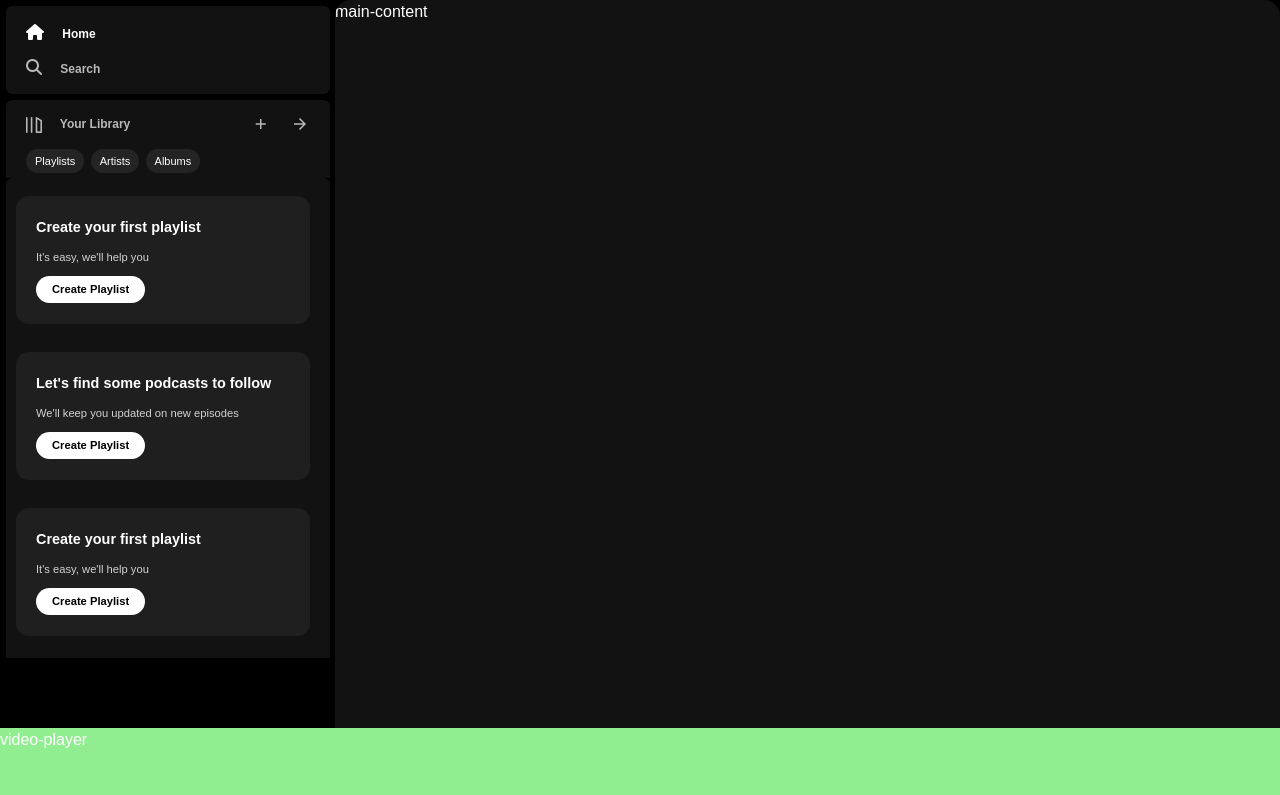
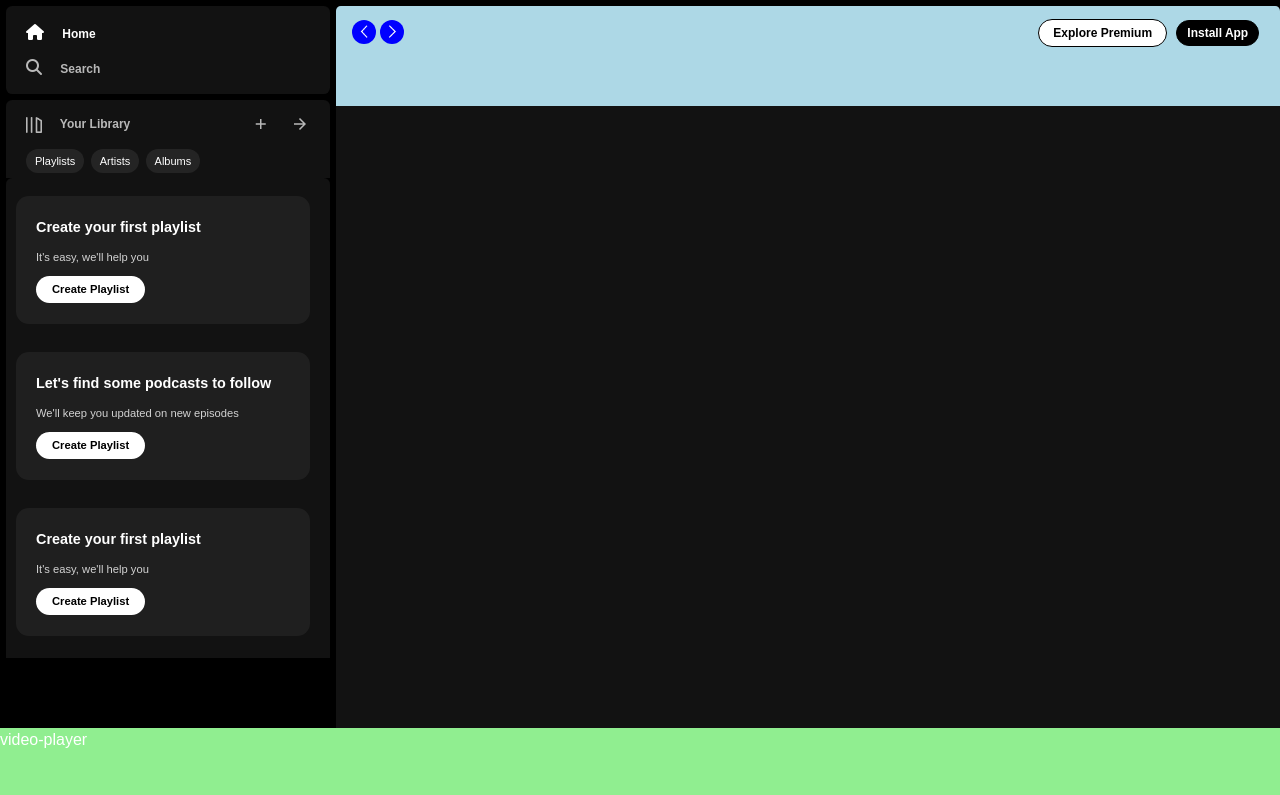
Before and after one commit to hasan5352/SpotifyClone, a plain HTML site: page index.html in a window 1280 px wide. Drawn offline with nearby package versions, Linux system fonts and the light colour scheme.

Commit message:
header creation

```diff
--- a/index.html
+++ b/index.html
@@ -110,7 +110,29 @@
         </nav>
 
 
-        <div class="main-content">main-content</div>
+        <div class="main-content">
+
+            <header>
+                <div class="header-top">
+                    <div class="back-forward-imgs">
+                        <img class="back" src="assets/backward_icon.png" alt="">
+                        <img class="forward" src="assets/forward_icon.png" alt="">
+                    </div>
+
+                    <div class="user-signup">
+                        <a class="btn btn-primary premium-btn" href="#" role="button">Explore Premium</a>
+                        <a class="btn btn-primary install-app-btn" href="#" role="button">Install App</a>
+                    </div>
+                </div>
+                <div class="header-bottom"></div>
+            </header>
+
+
+            <div></div>
+
+        </div>
+
+
         <div class="video-player">video-player</div>
     </div>
 
--- a/styles/main-content.css
+++ b/styles/main-content.css
@@ -2,7 +2,69 @@
     background-color: rgb(18, 18, 18);
     overflow: auto;
     flex-grow: 1;
-    border-radius: 1rem;
+    border-radius: 0.3rem;
     border-color: rgb(179, 179, 179);
     margin-left: 5px;
+    position: relative;
+    margin: 6px 0 6px 6px;
 }
+header{
+ position: sticky;
+ top: 0;
+ left: 0;
+ right: 0;
+ height: 100px;
+ background-color: lightblue;
+ padding: 0.8rem 1rem;
+}
+.header-top{
+    display: flex;
+    justify-content: space-between;
+}
+.back-forward-imgs{
+
+}
+.back{
+    padding: 0.3rem;
+    background-color: blue;
+    border-radius: 20px;
+    height: 24px;
+}
+.forward{
+    padding: 0.3rem;
+    background-color: blue;
+    border-radius: 20px;
+    height: 24px;
+}
+.user-signup a{
+    margin-right: 0.3rem;
+}
+.premium-btn{
+    background-color: white;
+    color: black;
+    font-size: 12px;
+    font-weight: bold;
+    border-radius: 20px;
+    padding: 4px 14px;
+    border: 1px solid black;
+}
+.install-app-btn{
+    background-color: black;
+    font-size: 12px;
+    font-weight: bold;
+    border-radius: 20px;
+    padding: 3px 10px;
+    border: 1px solid black;
+    transition: 0.3s;
+}
+.install-app-btn:hover, .premium-btn:hover{
+    transform: scale(1.1);
+    border: 1px solid black;
+}
+.premium-btn:hover{
+    background-color: white;
+    color: black;
+}
+.install-app-btn:hover{
+    background-color: black;
+}
--- a/styles/sidebar.css
+++ b/styles/sidebar.css
@@ -3,7 +3,7 @@
     background-color: inherit;
     width: 330px;
     flex-direction: row;
-    border-radius: 1rem;
+    border-radius: 0.3rem;
     font-size: 12px;
     font-weight: 700;
 }
```
